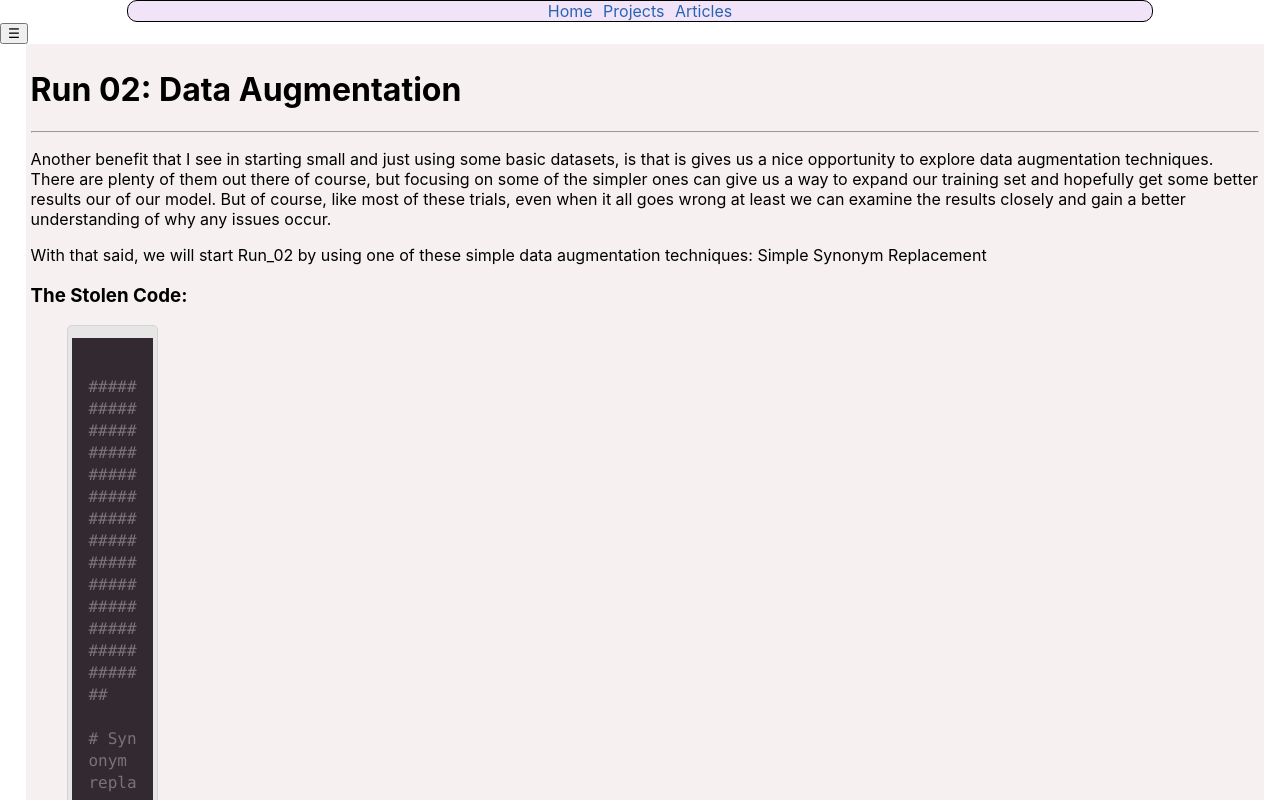
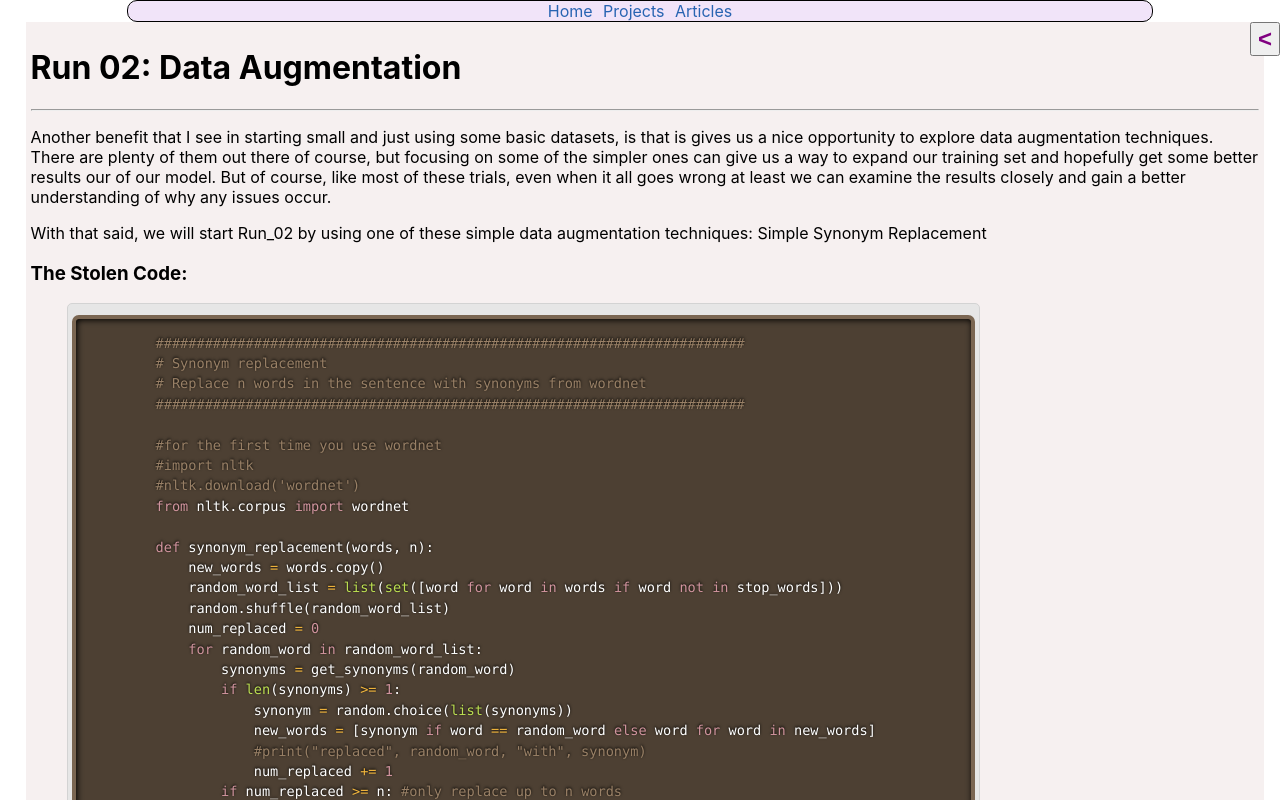
Before and after one commit to r4z4/azure-static, a React (Create React App) app: page /articles/trec/run_02 in a window 1280 px wide. Shown: the top 800 px of the page. Built offline with nearby package versions, Linux system fonts and the light colour scheme.

Commit message:
gif and links

```diff
--- a/src/App.css
+++ b/src/App.css
@@ -219,8 +219,8 @@ aside {
 .mapped-image {
   display: inline-block;
   padding: 10px 0;
-  max-width:100%;
-  max-height:100%;
+  max-width: 100%;
+  max-height: 100%;
 }
 
 .panel-doc-list {
@@ -258,6 +258,13 @@ aside {
   float: right;
   position: fixed;
   margin-left: 10%;
+}
+
+.toggle-button {
+  font-size: 150%;
+  font-weight: bold;
+  color: purple;
+  float: right;
 }
 
 .collapse-panel {
@@ -334,3 +341,8 @@ aside {
   font-size: 80%;
   margin: auto;
 }
+
+.modal-image {
+  width: 100%;
+  height: 100%;
+}
--- a/src/articles/glove/run_01.md
+++ b/src/articles/glove/run_01.md
@@ -2,7 +2,7 @@
 
 ---
 
-Here I am using the GloVe (Global Vectors for Word Representation) embeddings from Stanford in 2014.
+Here I am using the [GloVe](https://nlp.stanford.edu/projects/glove/) (Global Vectors for Word Representation) embeddings from Stanford in 2014.
 "GloVe is an unsupervised learning algorithm for obtaining vector representations for words."
 
 ---
--- a/src/components/MdArticle.tsx
+++ b/src/components/MdArticle.tsx
@@ -5,7 +5,7 @@ import { PrismLight as SyntaxHighlighter } from 'react-syntax-highlighter';
 import jsx from 'react-syntax-highlighter/dist/esm/languages/prism/jsx';
 import js from 'react-syntax-highlighter/dist/esm/languages/prism/javascript';
 import python from 'react-syntax-highlighter/dist/esm/languages/prism/python';
-import { hopscotch } from "react-syntax-highlighter/dist/esm/styles/prism";
+import { dark } from "react-syntax-highlighter/dist/esm/styles/prism";
 import SidePanelImageDisplay from './SidePanelImageDisplay'
 import style from './markdown-styles.module.css';
 import dfHtml from '../utils/Dataframes'
@@ -62,7 +62,7 @@ function MdArticle({ title, subDir }: MdArticleProps) {
     return (
       <div className='grid-container'>
         <div>
-          <button className="togglebtn" onClick={() => setExpanded(!expanded)}>☰</button>
+          <button className="toggle-button" onClick={() => setExpanded(!expanded)}>{expanded ? '>' : '<' }</button>
           <ReactMarkdown
             className={style.reactMarkDown}
             children={terms}
@@ -74,7 +74,8 @@ function MdArticle({ title, subDir }: MdArticleProps) {
                   <SyntaxHighlighter
                     {...props}
                     children={String(children).replace(/\n$/, '')}
-                    style={hopscotch}
+                    style={dark}
+                    wrapLines={true}
                     language={match[1]}
                     PreTag="div"
                   />
--- a/src/components/SidePanelImageDisplay.tsx
+++ b/src/components/SidePanelImageDisplay.tsx
@@ -15,6 +15,7 @@ import TREC_EDA_5 from '../assets/article_images/trec/eda/trec_eda_5.png'
 import TREC_EDA_6 from '../assets/article_images/trec/eda/trec_eda_6.png'
 import LDA_TRIVIA_0 from '../assets/article_images/trivia/lda_trivia_0.png'
 import LDA_TRIVIA_1 from '../assets/article_images/trivia/lda_trivia_1.png'
+import TF_GIF from '../assets/article_images/embeddings/tf_gif.gif'
 import parse from 'html-react-parser';
 
 type StringMap = {
@@ -38,7 +39,8 @@ const getImage: StringMap = {
   'trec_eda_5.png': TREC_EDA_5,
   'trec_eda_6.png': TREC_EDA_6,
   'trivia/lda_trivia_0.png': LDA_TRIVIA_0,
-  'trivia/lda_trivia_1.png': LDA_TRIVIA_1
+  'trivia/lda_trivia_1.png': LDA_TRIVIA_1,
+  '/tf_gif.gif': TF_GIF
 };
 
 export interface SidePanelImageDisplayProps {
@@ -78,6 +80,9 @@ function SidePanelImageDisplay({ imagesPath, html }: SidePanelImageDisplayProps)
       case '../assets/article_images/topic-modeling/02_LDA/':
         return ['topic-modeling/02_LDA.png'];
 
+      case '../assets/article_images/embeddings/generate/':
+        return ['/tf_gif.gif'];
+
       default:
         return [''];
     }
@@ -116,12 +121,12 @@ function SidePanelImageDisplay({ imagesPath, html }: SidePanelImageDisplayProps)
       {modalOpen && modalOpen !== '' && (
         <dialog
           className="dialog"
-          style={{ position: 'absolute' }}
+          style={{ position: 'fixed', top: '50%', left: '50%', transform: 'translate(-50%, -50%)' }}
           open
           onClick={() => setModalOpen('')}
         >
           <img
-            className="image"
+            className="modal-image"
             src={getImage[modalOpen]}
             alt="enlargedImg"
           />
--- a/src/components/markdown-styles.module.css
+++ b/src/components/markdown-styles.module.css
@@ -16,3 +16,7 @@
   display: list-item;
   text-align: -webkit-match-parent;
 }
+
+.rsh {
+  font-size: 50%;
+}
```
Also changed, not shown: src/articles/embeddings/generate.md (+8 -0 lines), src/articles/trec/trec_aug.md (+2 -2 lines), src/assets/article_images/embeddings/embedding.txt (renamed from src/assets/article_images/output/embedding.txt), src/assets/article_images/embeddings/tf_gif.gif (renamed from src/assets/tf_gif.gif).
